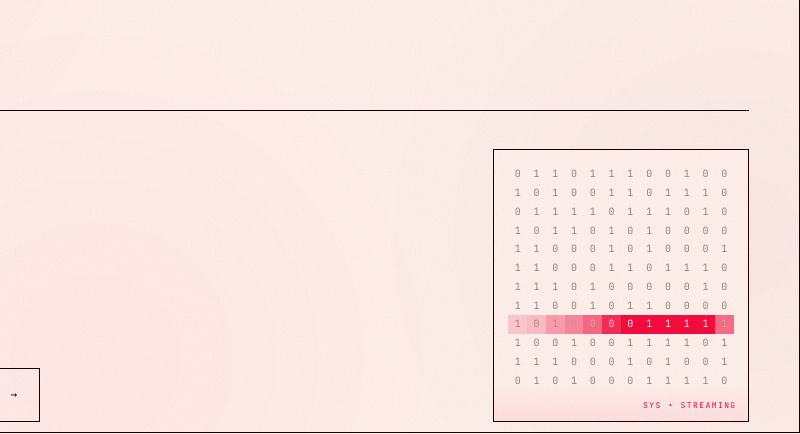
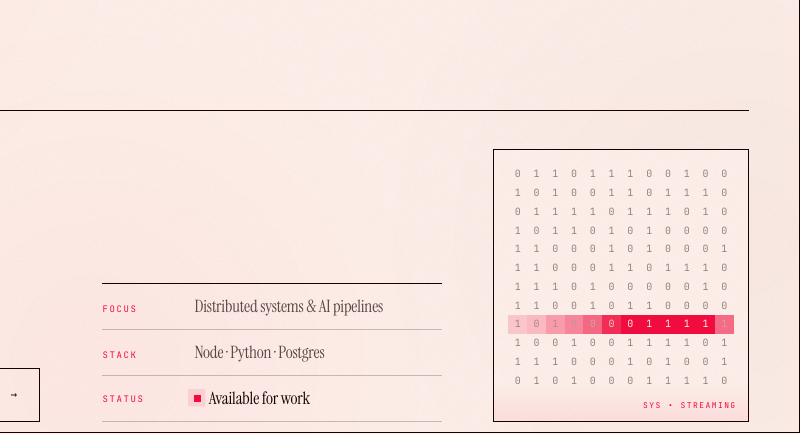
Before and after one commit to Avad05/portfolio, a website: page index.html in a window 1280 px wide. Shown: the part 367-801 px from the top of the page, 480-1280 px from the left. Drawn offline with Linux system fonts and the light colour scheme.

```diff
--- a/index.html
+++ b/index.html
@@ -36,7 +36,7 @@
     "knowsAbout": ["JavaScript", "React", "Node.js", "Python", "TypeScript", "Web Development"],
     "sameAs": [
       "https://github.com/Avad05",
-      "https://linkedin.com/in/avadhut",
+      "https://www.linkedin.com/in/avadhut-kaskar-8144852b7/",
       "https://x.com/avadhut024"
     ]
   }
@@ -48,7 +48,7 @@
   <link href="https://fonts.googleapis.com/css2?family=Archivo+Black&family=Instrument+Serif:ital@0;1&family=JetBrains+Mono:wght@400;700&family=Newsreader:opsz,wght@6..72,200;6..72,300;6..72,400;6..72,600&display=swap" rel="stylesheet">
 
   <!-- Stylesheet -->
-  <link rel="stylesheet" href="styles.css?v=6">
+  <link rel="stylesheet" href="styles.css?v=8">
 
   <!-- Favicon (inline SVG) -->
   <link rel="icon" href="assets/favicon.svg" type="image/svg+xml">
@@ -151,13 +151,29 @@
               </svg>
               GitHub
             </a>
-            <a href="assets/Avadhut_Kaskar_Resume-2_bh.pdf" target="_blank" class="resume-badge" title="Download Resume">
+            <a href="assets/Avadhut27Resume.pdf" target="_blank" class="resume-badge" title="Download Resume">
               <div class="resume-badge__inner">
                 <span class="resume-badge__text">Grab Resume &rarr;</span>
               </div>
             </a>
           </div>
         </div>
+          <!-- Spec panel — fills the deck between the copy and the plate -->
+          <dl class="hero__specs reveal">
+            <div class="spec">
+              <dt class="spec__key">Focus</dt>
+              <dd class="spec__val">Distributed systems &amp; AI pipelines</dd>
+            </div>
+            <div class="spec">
+              <dt class="spec__key">Stack</dt>
+              <dd class="spec__val">Node &middot; Python &middot; Postgres</dd>
+            </div>
+            <div class="spec">
+              <dt class="spec__key">Status</dt>
+              <dd class="spec__val spec__val--live"><span class="spec__pulse" aria-hidden="true"></span>Available for work</dd>
+            </div>
+          </dl>
+
           <!-- Hero Visual — live data lattice, built by script.js -->
           <div class="hero__visual reveal" aria-hidden="true">
             <div class="lattice" id="lattice"></div>
--- a/styles.css
+++ b/styles.css
@@ -494,7 +494,14 @@ body.no-scroll { overflow: hidden; }
   overflow: hidden;
 }
 
-.hero__title-line:last-child { color: var(--accent); }
+/* The typed line empties between phrases. Without a reserved line box it
+   collapses to zero height and everything below it jumps up, so hold one
+   line's worth of space at all times. */
+.hero__title-line:last-child {
+  color: var(--accent);
+  min-height: 0.82em; /* one line box at the title's line-height */
+  min-height: 1lh;    /* exact, where the unit is supported */
+}
 .hero__title-line.text-accent { color: var(--ink); }
 
 #typewriter-text { text-transform: uppercase; }
@@ -508,7 +515,7 @@ body.no-scroll { overflow: hidden; }
 /* The lower deck: lead paragraph + actions on the left, plate on the right. */
 .hero__lower {
   display: grid;
-  grid-template-columns: minmax(0, 1fr) minmax(0, 16rem);
+  grid-template-columns: minmax(0, 30rem) minmax(0, 1fr) minmax(0, 16rem);
   align-items: end;
   gap: clamp(1.5rem, 4vw, 4rem);
   padding-top: clamp(1.5rem, 3vw, 2.5rem);
@@ -529,6 +536,68 @@ body.no-scroll { overflow: hidden; }
   flex-wrap: wrap;
   align-items: center;
   gap: 0.75rem;
+}
+
+/* ── Spec panel ──────────────────────────────────────────────────────────
+   A short technical register that occupies the deck between the copy and
+   the plate, in the same mono/hairline language as the rest of the page.  */
+
+.hero__specs {
+  align-self: end;
+  margin: 0;
+  border-top: var(--frame) solid var(--ink);
+}
+
+.spec {
+  display: grid;
+  grid-template-columns: 4.5rem minmax(0, 1fr);
+  align-items: baseline;
+  gap: 0.25rem 1.25rem;
+  padding: 0.75rem 0;
+  border-bottom: var(--frame) solid var(--rule);
+  transition: padding-left 0.5s var(--ease-quint);
+}
+
+.spec:hover { padding-left: 0.5rem; }
+
+.spec__key {
+  color: var(--accent);
+  font-family: var(--font-mono);
+  font-size: 0.5625rem;
+  letter-spacing: 0.18em;
+  text-transform: uppercase;
+}
+
+.spec__val {
+  margin: 0;
+  color: var(--ink-70);
+  font-family: var(--font-editorial);
+  font-size: 1.0625rem;
+  line-height: 1.2;
+}
+
+.spec__val--live {
+  display: flex;
+  align-items: center;
+  gap: 0.5rem;
+  color: var(--ink);
+}
+
+/* Pulsing availability dot. */
+.spec__pulse {
+  position: relative;
+  flex-shrink: 0;
+  width: 0.4rem;
+  height: 0.4rem;
+  background: var(--accent);
+}
+
+.spec__pulse::after {
+  content: '';
+  position: absolute;
+  inset: 0;
+  background: var(--accent);
+  animation: spec-pulse 2s var(--ease-out) infinite;
 }
 
 .hero__visual {
@@ -1377,6 +1446,11 @@ body.no-scroll { overflow: hidden; }
   to   { transform: translate3d(-100%, 0, 0); }
 }
 
+@keyframes spec-pulse {
+  0%   { transform: scale(1); opacity: 0.7; }
+  100% { transform: scale(3.2); opacity: 0; }
+}
+
 @keyframes lattice-scan {
   0%   { transform: translateY(-110%); }
   100% { transform: translateY(310%); }
@@ -1412,6 +1486,7 @@ body.no-scroll { overflow: hidden; }
 @media (max-width: 1024px) {
   .hero__lower { grid-template-columns: minmax(0, 1fr); }
   .hero__visual { max-width: 20rem; }
+  .hero__specs { max-width: 22rem; }
 
   .bento { grid-template-columns: repeat(2, minmax(0, 1fr)); }
   .bento__card--wide,
```
Also changed, not shown: 1 other file.
